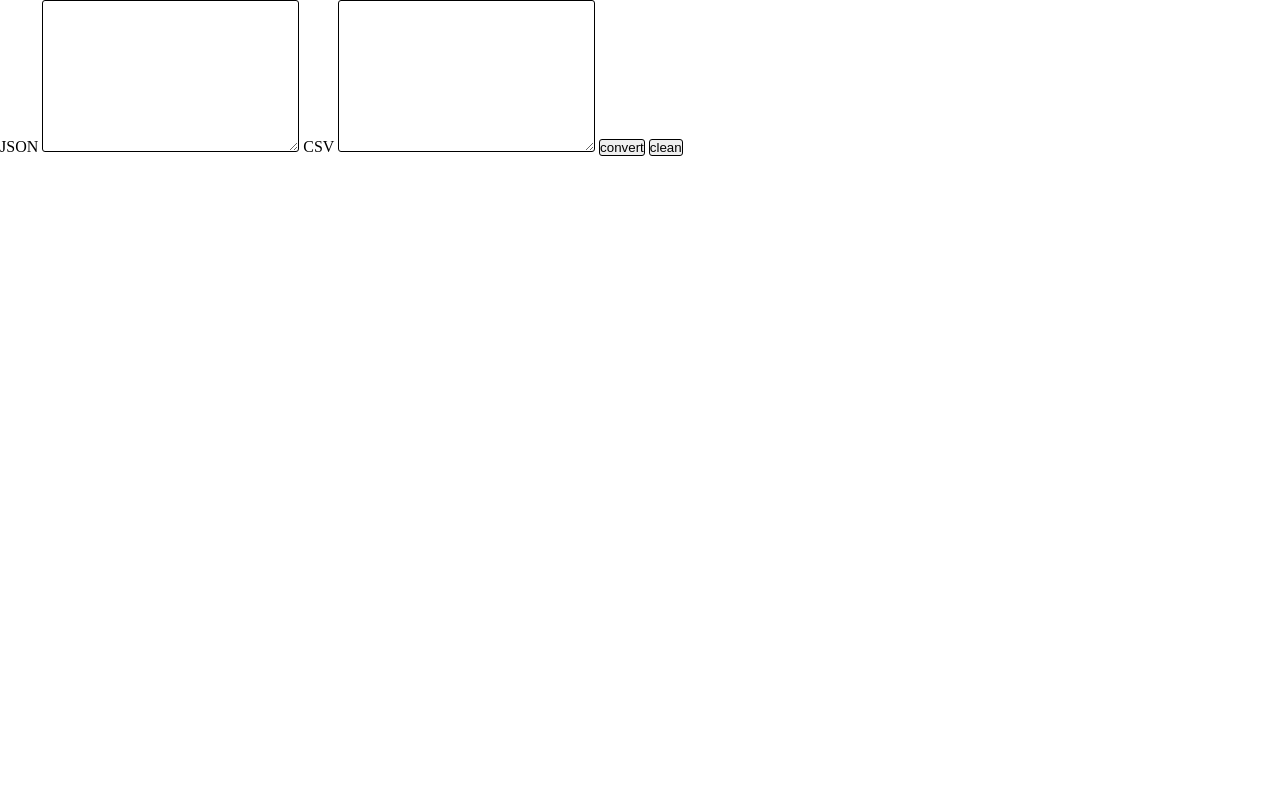
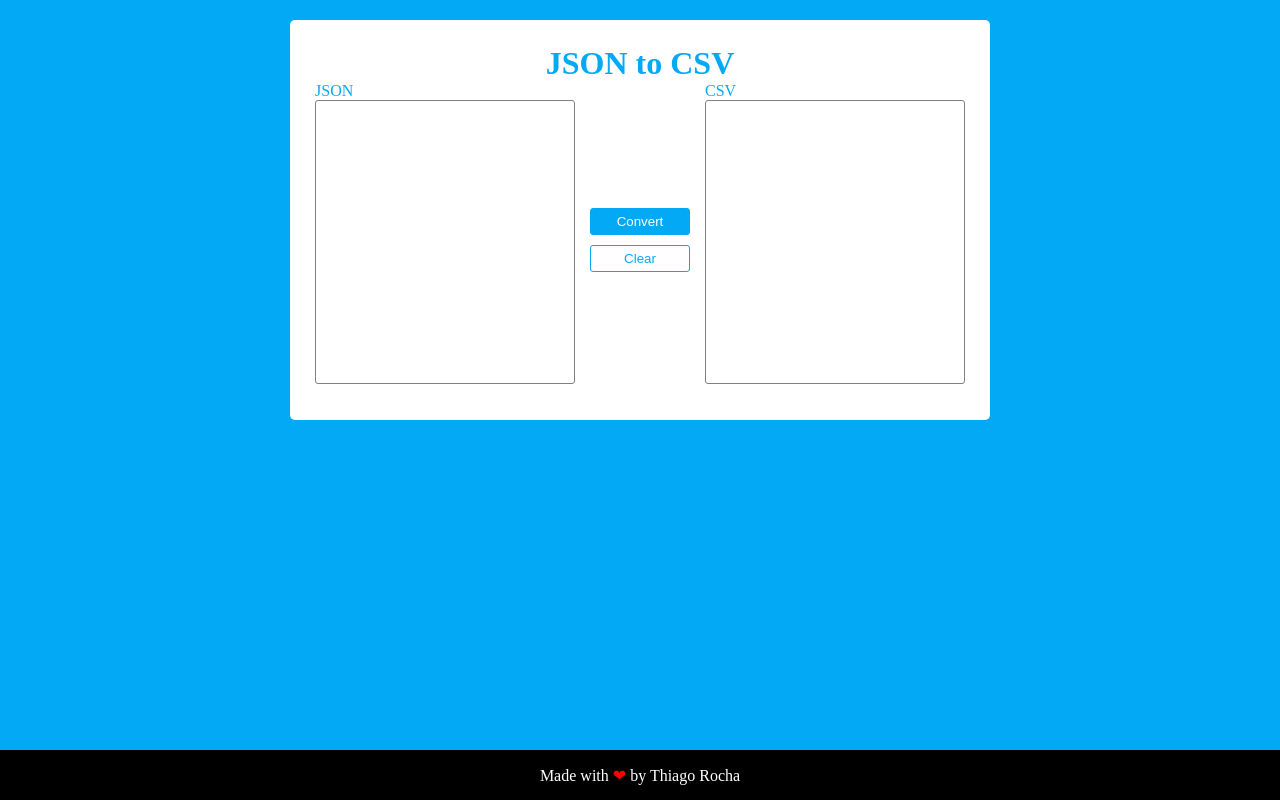
Before and after one commit to thiagorocha503/json2csv, a plain HTML site: page index.html in a window 1280 px wide. Drawn offline with Linux system fonts and the light colour scheme.

Commit message:
:lipstick:Altera layout e estilização

```diff
--- a/css/style.css
+++ b/css/style.css
@@ -5,12 +5,138 @@
     box-sizing: border-box;
 }
 
+body {
+    background-color: #03A9F4;
+}
+
+.div-input,
+.div-output {
+    width: 40%;
+    float: left;
+    height: 90%;
+}
+
+.div-actions {
+    width: 20%;
+    float: left;
+    padding-top: 30px;
+    text-align: center;
+    position: relative;
+    height: 90%;
+}
+
+.div-buttons {
+    top: 50%;
+    position: absolute;
+    transform: translateY(-50%);
+}
+
+#app {
+    width: 700px;
+    min-width: 700px;
+    height: 400px;
+    border-radius: 5px;
+    padding: 25px;
+    background-color: white;
+    position: relative;
+    margin-top: 20px;
+    left: 50%;
+    transform: translateX(-50%);
+}
+
 input[type],
 textarea {
-    border: 1px solid black;
+    border: 1px solid #03A9F4;
     border-radius: 3px;
+}
+
+textarea {
+    width: 100%;
+    height: 90%;
+    border-color: gray;
+    overflow: auto;
+    resize: none;
+}
+
+#app-title,
+label {
+    color: #03A9F4;
+}
+
+#app-title {
+    text-align: center;
+}
+
+.button {
+    cursor: pointer;
+    padding: 5px;
 }
 
 .button:hover {
     opacity: 0.8;
 }
+
+#button-convert,
+#button-clear {
+    width: 100px;
+}
+
+#button-convert {
+    background-color: #03A9F4;
+    color: white;
+}
+
+#button-clear {
+    background-color: white;
+    color: #03A9F4;
+    margin-top: 10px;
+}
+
+#button-clear:hover {
+    background-color: rgb(3, 169, 244, 0.1);
+}
+
+footer {
+    background-color: black;
+    height: 50px;
+    position: fixed;
+    bottom: 0;
+    width: 100%;
+    min-width: 700px;
+    display: block;
+}
+
+.footer-content {
+    display: block;
+    text-align: center;
+    color: white;
+    position: relative;
+    top: 50%;
+    transform: translateY(-50%);
+}
+
+#heart-emoji {
+    color: red;
+}
+
+#link-profile:link {
+    text-decoration: none;
+    color: white;
+}
+
+#link-profile:visited {
+    color: gray;
+    opacity: 0.9;
+}
+
+#link-profile:hover {
+    color: white;
+    text-decoration: underline;
+}
+
+@media screen and (max-width: 700px) {
+    #app {
+        position: static;
+        transform: translateX(0);
+    }
+}
--- a/index.html
+++ b/index.html
@@ -1,5 +1,5 @@
 <!DOCTYPE html>
-<html lang="pt-br">
+<html lang="en-US">
 
 <head>
     <meta charset="UTF-8">
@@ -9,12 +9,30 @@
 </head>
 
 <body>
-    <label for="text-input">JSON</label>
-    <textarea name="" id="text-input" cols="30" rows="10"></textarea>
-    <label for="text-output">CSV</label>
-    <textarea name="" id="text-output" cols="30" rows="10" readonly></textarea>
-    <input type="button" value="convert" class="button" id="button-convert" onclick="onConvert();">
-    <input type="button" value="clean" class="button" id="button-clean" onclick="onClean();">
+    <div id="container">
+        <div id="app">
+            <div>
+                <h1 id="app-title">JSON to CSV</h1>
+            </div>
+            <div class="div-input">
+                <label for="text-input">JSON</label><br>
+                <textarea name="" id="text-input"></textarea>
+            </div>
+            <div class="div-actions">
+                <div class="div-buttons">
+                    <input type="button" value="Convert" translate="yes" class="button" id="button-convert" onclick="onConvert();">
+                    <input type="button" value="Clear" class="button" id="button-clear" onclick="onClear();">
+                </div>
+            </div>
+            <div class="div-output">
+                <label for="text-output">CSV</label><br>
+                <textarea name="" id="text-output" cols="30" rows="10" readonly></textarea>
+            </div>
+        </div>
+    </div>
+    <footer>
+        <p class="footer-content">Made with <span id="heart-emoji">❤</span> by <a href="https://github.com/thiagorocha503/json2csv" target="_blank" rel="noopener noreferrer" id="link-profile">Thiago Rocha</a></p>
+    </footer>
     <script src="js/app.js"></script>
 </body>
 
--- a/js/app.js
+++ b/js/app.js
@@ -24,7 +24,6 @@ function jsonToCss(text) {
         console.log("JSON: error parse");
         return null;
     }
-    console.log("JSON: " + json);
     if (typeof json != "object") {
         return null;
     }
@@ -74,27 +73,7 @@ function getJsonKey(json_) {
     header = header.slice(0, -1);
     return header;
 }
-function onClean() {
+function onClear() {
     textInput.value = "";
     textOutput.value = "";
 }
-/*
-
- [
-     {
-         "id":1,
-         "nome":"Leo"
-     },
-     {
-         "id":2,
-         "nome": "Piper"
-     }
- ]
-
-    id, nome
-    i, Leo,
-    2, Piper
-
-
-
-*/
```
Also changed, not shown: 1 other file.
